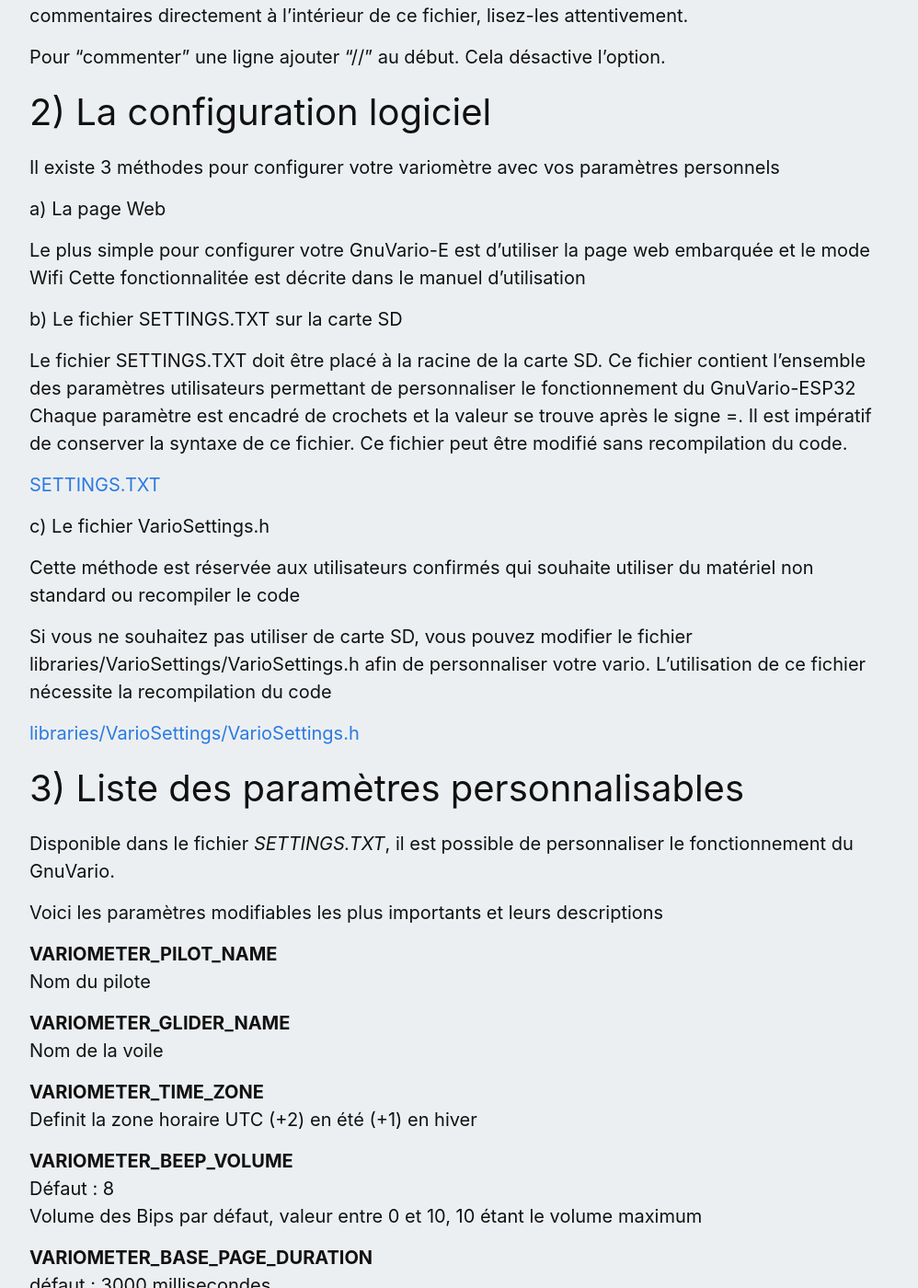
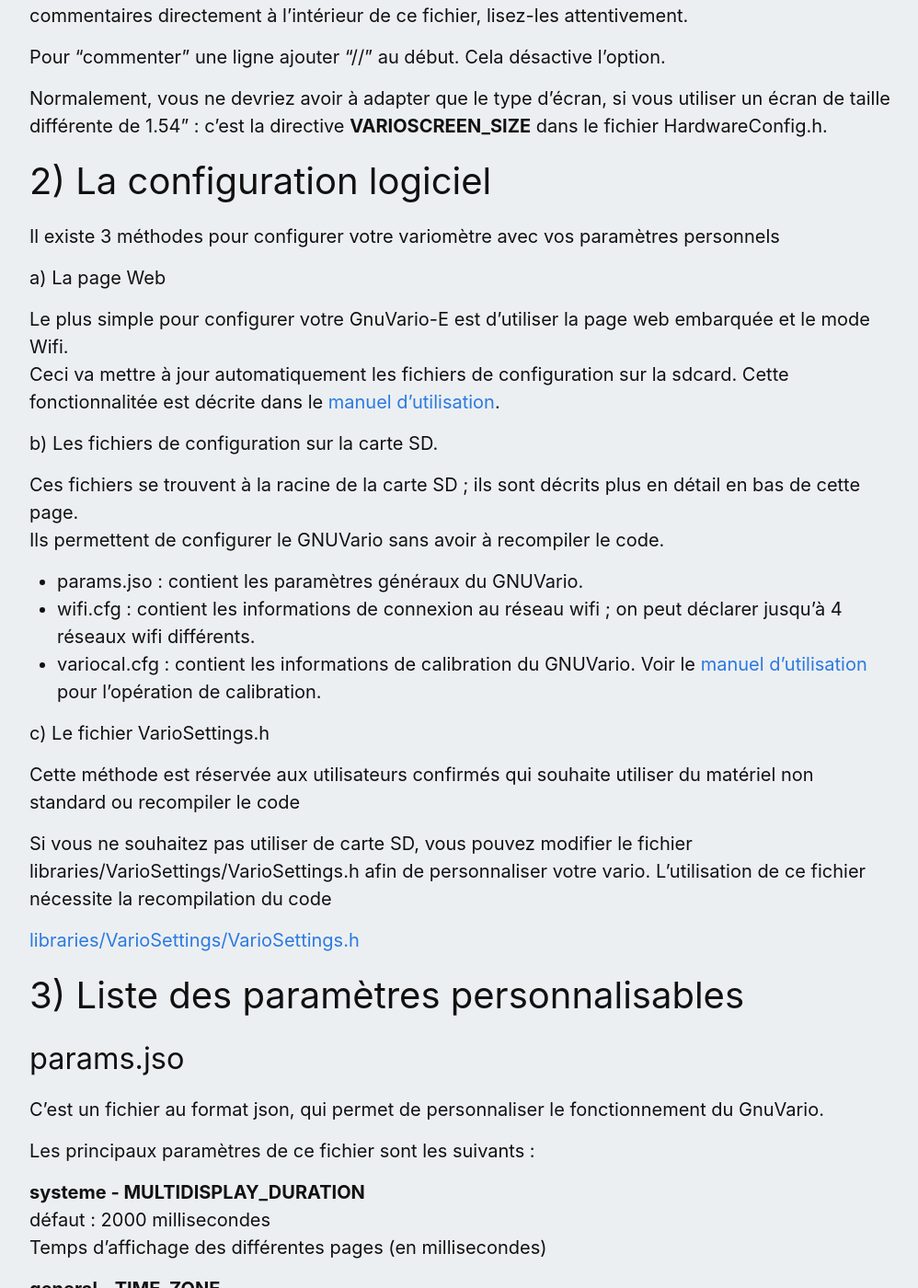
Before and after one commit to prunkdump/GNUVario-TTGO-T5-website, a Jekyll site: the page built from 6-configuration.md, in a window 1280 px wide and 1400 px high, scrolled down 924 px. Shown: the whole window at 92% size, without its empty margins (138-1136 px from the left). Built offline with Jekyll 4.4.1, drawn with Linux system fonts in a browser that asks for light colours; some of the changed text lies outside the part shown.

Commit message:
Mise à jour de plusieurs pages

```diff
--- a/6-configuration.md
+++ b/6-configuration.md
@@ -18,6 +18,8 @@ Commencez par vérifier les fichiers. Il y a un fichier commun à tous les micro
 
 Pour "commenter" une ligne ajouter "//" au début. Cela désactive l'option.
 
+Normalement, vous ne devriez avoir à adapter que le type d'écran, si vous utiliser un écran de taille différente de 1.54" : c'est la directive **VARIOSCREEN_SIZE** dans le fichier HardwareConfig.h.
+
 
 2) La configuration logiciel
 --------------------------------------
@@ -26,15 +28,17 @@ Il existe 3 méthodes pour configurer votre variomètre avec vos paramètres per
 
 a) La page Web
 
-Le plus simple pour configurer votre GnuVario-E est d'utiliser la page web embarquée et le mode Wifi
-Cette fonctionnalitée est décrite dans le manuel d'utilisation
+Le plus simple pour configurer votre GnuVario-E est d'utiliser la page web embarquée et le mode Wifi.
+Ceci va mettre à jour automatiquement les fichiers de configuration sur la sdcard.
+Cette fonctionnalitée est décrite dans le [manuel d'utilisation]({{ site.baseurl }}{% link 7-manuel.md %}).
 
-b) Le fichier SETTINGS.TXT sur la carte SD
+b) Les fichiers de configuration sur la carte SD.
 
-Le fichier SETTINGS.TXT doit être placé à la racine de la carte SD. Ce fichier contient l'ensemble des paramètres utilisateurs permettant de personnaliser le fonctionnement du GnuVario-ESP32
-Chaque paramètre est encadré de crochets et la valeur se trouve après le signe =. Il est impératif de conserver la syntaxe de ce fichier. Ce fichier peut être modifié sans recompilation du code.
-
-[SETTINGS.TXT](https://github.com/jpg63/Gnuvario_for_TTGO-T5/blob/master/Sources/Stable%20Code/Gnuvario-E/SETTINGS.TXT)
+Ces fichiers se trouvent à la racine de la carte SD ; ils sont décrits plus en détail en bas de cette page.
+Ils permettent de configurer le GNUVario sans avoir à recompiler le code.
+- params.jso : contient les paramètres généraux du GNUVario.
+- wifi.cfg : contient les informations de connexion au réseau wifi ; on peut déclarer jusqu'à 4 réseaux wifi différents.
+- variocal.cfg : contient les informations de calibration du GNUVario. Voir le [manuel d'utilisation]({{ site.baseurl }}{% link 7-manuel.md %}) pour l'opération de calibration.
 
 c) Le fichier VarioSettings.h
 
@@ -46,41 +50,37 @@ Si vous ne souhaitez pas utiliser de carte SD, vous pouvez modifier le fichier l
 
 3) Liste des paramètres personnalisables
 -----------------------------
+### params.jso #
 
-Disponible dans le fichier *SETTINGS.TXT*, il est possible de personnaliser le fonctionnement du GnuVario.
+C'est un fichier au format json, qui permet de personnaliser le fonctionnement du GnuVario.
 
-Voici les paramètres modifiables les plus importants et leurs descriptions
+Les principaux paramètres de ce fichier sont les suivants :
 
-**VARIOMETER_PILOT_NAME**
+**systeme - MULTIDISPLAY_DURATION**
+défaut : 2000 millisecondes
+Temps d'affichage des différentes pages (en millisecondes)
+
+**general - TIME_ZONE**
+Definit la zone horaire UTC : (+2) en été (+1) en hiver
+
+**general - PILOT_NAME**
 Nom du pilote
 
-**VARIOMETER_GLIDER_NAME**
-Nom de la voile
+**general - GLIDER_NAMEx**
+x de 1 à 4 : Permet de saisir 4 noms de voiles
 
-**VARIOMETER_TIME_ZONE**
-Definit la zone horaire UTC (+2) en été (+1) en hiver
+**general - GLIDER_SELECT**
+Permet de choisir 1 voile, parmi les 4 possibles
 
-**VARIOMETER_BEEP_VOLUME**
-Défaut : 8
-Volume des Bips par défaut, valeur entre 0 et 10, 10 étant le volume maximum
-
-**VARIOMETER_BASE_PAGE_DURATION**
-défaut : 3000 millisecondes
-Temps d'affichage de la page principale (en millisecondes)
-
-**VARIOMETER_ALTERNATE_PAGE_DURATION**
-défaut : 3000
-Temps d'affichage de la page secondaire (en millisecondes)
-
-**VARIOMETER_SINKING_THRESHOLD**
+**vario - SINKING_THRESHOLD**
 défaut : -2.0
 Seuil de déclenchement des dégueulantes
 
-**VARIOMETER_CLIMBING_THRESHOLD**
+**vario - CLIMBING_THRESHOLD**
 défaut : 0.2
 Seuil de déclenchement du zérotage
 
-**VARIOMETER_NEAR_CLIMBING_SENSITIVITY**
+**vario - NEAR_CLIMBING_SENSITIVITY**
 défaut : 0.5
 Zone de zérotage
 
@@ -89,88 +89,124 @@ de -2.0 à 0.2 pas de son
 de 0.2 à 0.5 bip de zérotage
 de 0.5 à 10 bip de montée
 
-**VARIOMETER_ENABLE_NEAR_CLIMBING_ALARM**
+**vario - ENABLE_NEAR_CLIMBING_ALARM**
 défaut : 0
 1 = Alarme de montée proche: signale que vous entrez ou sortez de la zone de montée proche
 
-**VARIOMETER_ENABLE_NEAR_CLIMBING_BEEP**
+**vario - ENABLE_NEAR_CLIMBING_BEEP**
 défaut : 0
 1 = Bip de zérotage: bip lorsque vous êtes dans une zone comprise entre VARIOMETER_CLIMBING_THRESHOLD et VARIOMETER_NEAR_CLIMBING_SENSITIVITY
 
-**FLIGHT_START_MIN_TIMESTAMP**
-défaut : 15000 millisecondes
-Temps minimum entre le début du vol et le démarrage en millisecondes
-
-**FLIGHT_START_VARIO_LOW_THRESHOLD**
-défaut : 0.5
-**FLIGHT_START_VARIO_HIGH_THRESHOLD**
-défaut : 0.5
-Vitesse verticale minimale en m / s (seuil bas / haut) permettant le déclenchement de l'enregistrement
-
-**FLIGHT_START_MIN_SPEED**
-défaut : 8 km/h
-Vitesse au sol minimale en km/h déclenchant l'enregistrement du vol
-
-**VARIOMETER_RECORD_WHEN_FLIGHT_START**
-défaut : 1
-0 = desactivée, l'enregistrement débute des que le GPS est opérationel
-1 = Activée, l'enregistrement débutera à la détection du début de vol (vitesse horizontale supérieure à FLIGHT_START_MIN_SPEED et vitesse horizontale inférieure à FLIGHT_START_VARIO_LOW_THRESHOLD ou supérieure à FLIGHT_START_VARIO_HIGH_THRESHOLD
-
-**VARIOMETER_DISPLAY_INTEGRATED_CLIMB_RATE**
+**vario - DISPLAY_INTEGRATED_CLIMB_RATE**
 défaut : 0
 1 = Affichage du taux de chute moyen sur une période
 0 = Affichage du taux de chute instantané
 
-**VARIOMETER_INTEGRATION_TIME**
+**vario - CLIMB_PERIOD_COUNT**
 défaut : 10
 durée de l'intégration pour le calcul du taux de chute
 
-**VARIOMETER_INTEGRATION_DISPLAY_FREQ**
+**vario - SETTINGS_GLIDE_RATIO_PERIOD_COUNT**
 défaut : 20
 fréquence d'affichage du taux de chute
 
-**RATIO_CLIMB_RATE**
+**vario - RATIO_CLIMB_RATE**
 défaut : 2
 1 = Affichage de la finesse
 2 = Affichage du taux de chute moyen
 3 = Affichage des 2 informations en alternance dans la zone à droite de l'affiche du vario
 
-**RATIO_MAX_VALUE**
+**vario - RATIO_MAX_VALUE**
 défaut : 30.0
 valeur max utilisée dans le calcul du taux de chute
 
-**RATIO_MIN_SPEED**
+**vario - RATIO_MIN_SPEED**
 défaut : 10.0
 valeur minimum de vitesse utilisée dans le calcul du taux de chute
 
-**VARIOMETER_SENT_LXNAV_SENTENCE**
+**vario - SENT_LXNAV_SENTENCE**
 défaut : 1
 Format de la transmition BT
 1 = LXNAV
 0 = LK8000
 
-**SLEEP_TIMEOUT_SECONDS**
-défaut : 1200 sec soit  20 minutes
-mise en veille après X sec d'inactivité
+**flightstart - FLIGHT_START_MIN_TIMESTAMP**
+défaut : 15000 millisecondes
+Temps minimum entre le début du vol et le démarrage en millisecondes
 
-**SLEEP_THRESHOLD_CPS**
-défaut : 50 cms
-seuil de déclenchement d'activité
+**flightstart - FLIGHT_START_VARIO_LOW_THRESHOLD**
+défaut : 0.5
+**flightstart - FLIGHT_START_VARIO_HIGH_THRESHOLD**
+défaut : 0.5
+Vitesse verticale minimale en m / s (seuil bas / haut) permettant le déclenchement de l'enregistrement
 
-**ALARM_SDCARD**
+**flightstart - FLIGHT_START_MIN_SPEED**
+défaut : 8 km/h
+Vitesse au sol minimale en km/h déclenchant l'enregistrement du vol
+
+**flightstart - VARIOMETER_RECORD_WHEN_FLIGHT_START**
+défaut : 1
+0 = desactivée, l'enregistrement débute des que le GPS est opérationel
+1 = Activée, l'enregistrement débutera à la détection du début de vol (vitesse horizontale supérieure à FLIGHT_START_MIN_SPEED et vitesse horizontale inférieure à FLIGHT_START_VARIO_LOW_THRESHOLD ou supérieure à FLIGHT_START_VARIO_HIGH_THRESHOLD
+
+**systeme - SLEEP_TIMEOUT_MINUTES**
+défaut : 20 minutes
+mise en veille après X minutes d'inactivité
+
+**systeme - SLEEP_THRESHOLD_CPS**
+défaut : 0.5 m
+seuil de déclenchement d'activité (équivalent à +0.5 Vz)
+
+**systeme - ALARM_SDCARD**
 1 = Bip d'alarme indiquant que la carte SD n'est pas présente
 
-**ALARM_GPSFIX**
+**systeme - ALARM_GPSFIX**
 1 = Bip indiquant que le GPS est opérationnel
 
-**ALARM_FLYBEGIN**
+**systeme - ALARM_FLYBEGIN**
 1 = Bip indiquant le début de l'enregistrement du vol
 
-**NO_RECORD**
+**systeme - NO_RECORD**
 défaut : 0
 1 = désactivation de l'enregistrement sur la SDcard
 
-**valeurs de calibration**
+**systeme - BT_ENABLE**
+défaut : 0
+1 = Bluetooth activé
+
+**systeme - COMPENSATION_TEMP**
+défaut : -6
+compensation de la température
+
+**systeme - COMPENSATION_GPSALTI**
+défaut : -30
+compensation de l'altitude du Gps
+
+### wifi.cfg #
+
+Ce fichier contient les paramètres de connexion au wifi.
+On peut paramétrer jusqu'à 4 réseaux wifi
+
+**SSID_1**
+défaut : your_SSID1
+SSID du premier réseau Wifi
+
+**PASSWORD_1**
+défaut : your_PASSWORD_for SSID1
+Mot de passe du premier réseau Wifi
+
+**SSID_2**
+**PASSWORD_2**
+
+**SSID_3**
+**PASSWORD_3**
+
+**SSID_4**
+**PASSWORD_4**
+
+### variocal.cfg #
+
+Ce fichier contient les valeurs de calibration du GNUVario.
 
 **VERTACCEL_GYRO_CAL_BIAS_00**
 défaut : 0x00
@@ -216,71 +252,3 @@ défaut : 15535
 défaut : 5
 **VERTACCEL_MAG_CAL_BIAS_MULTIPLIER**
 défaut : 5
-
-**Parametres Wifi**
-
-**SSID_1**
-défaut : your_SSID1
-SSID du premier réseau Wifi
-
-**PASSWORD_1**
-défaut : your_PASSWORD_for SSID1
-Mot de passe du premier réseau Wifi
-
-**SSID_2**
-**PASSWORD_2**
-
-**SSID_3**
-**PASSWORD_3**
-
-**SSID_4**
-**PASSWORD_4**
-
-**BT_ENABLE**
-défaut : 0
-1 = Bluetooth activé
-
-**COMPENSATION_TEMP**
-défaut : -6
-compensation de la température
-
-**COMPENSATION_GPSALTI**
-défaut : -30
-compensation de l'altitude du Gps
-
-
-4) Configuration taux de chute moyen
------------------------------
-
-Si vous souhaitez utiliser l'affichage du taux de chute moyen, suivez cette procèdure
-
-Avec le taux de chute "moyenné" sur une periode, vous pouvez garder les bips très réactifs mais afficher à l'écran votre bilan sur 5 secondes au plus.
-
-Voici la procédure :
-
-    a) Il vous faut la période de votre GPS
-		  ( même si c'est sûrement 1000 ms ). Chargez le sketch "gps-time-analysis_ESP32" puis attendez le fix. Lorsque le GPS s'est bien stabilisé lisez le chiffre en deuxième position à l'écran. C'est la période du GPS.
-
-    b) Dans HardwareConfig.h entrez votre periode du GPS :
-
-    #define GPS_PERIOD 996
-
-	c) Si vous voulez un affichage du taux de chute intégré décommentez :
-
-		#define VARIOMETER_DISPLAY_INTEGRATED_CLIMB_RATE
-
-	d) Vous pouvez alors régler la durée de l'intégration
-	    ( ici 5s ) et la fréquence d'affichage ( ici 2 affichage par secondes )
-
-		#define VARIOMETER_INTEGRATION_TIME 5000
-		#define VARIOMETER_INTEGRATION_DISPLAY_FREQ 2.0
-
-	Ces paramètres sont aussi utilisés pour la finesse.
-
-	e) Si vous voulez afficher le taux de chute en alternance avec la finesse
-
-		#define RATIO_CLIMB_RATE 2
-
-		1: Affichage de la finesse
-		2: Affichage du taux de chute moyen
-		3: Affichage des 2 informations en alternance
```
Also changed, not shown: 5-code.md (+10 -3 lines), 8-faq.md (added, +7 -0 lines), _manuel/Calibration.md (+5 -3 lines), _manuel/flashusb.md (+15 -7 lines), _manuel/parametre.md (+5 -1 lines), _manuel/wifi.md (+4 -4 lines), Gemfile.lock, assets/code/dossierRootArduino.jpg (added), assets/manuel_img/flashTools.jpg (added), assets/manuel_img/page_sleep.jpg (added), 3 other files.
